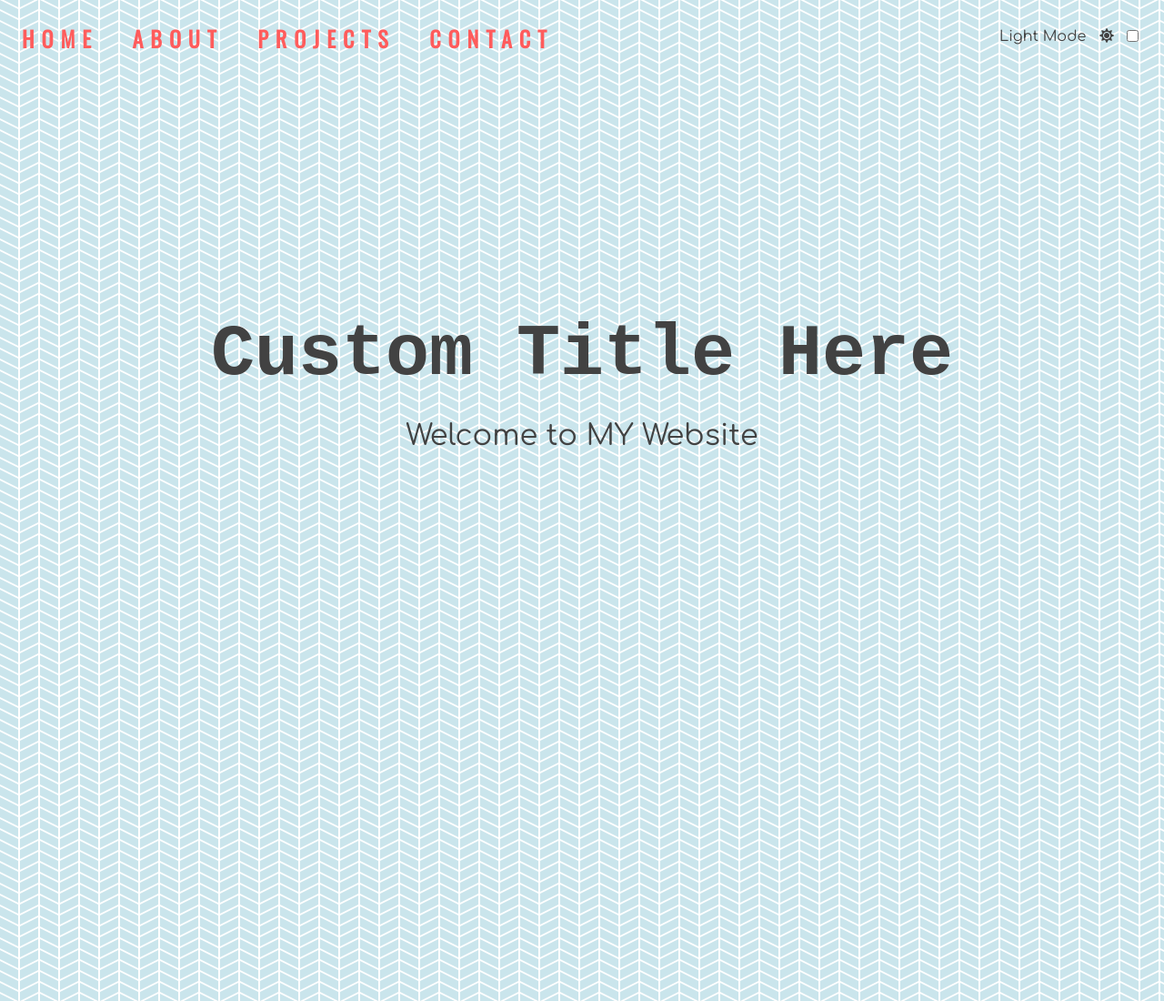
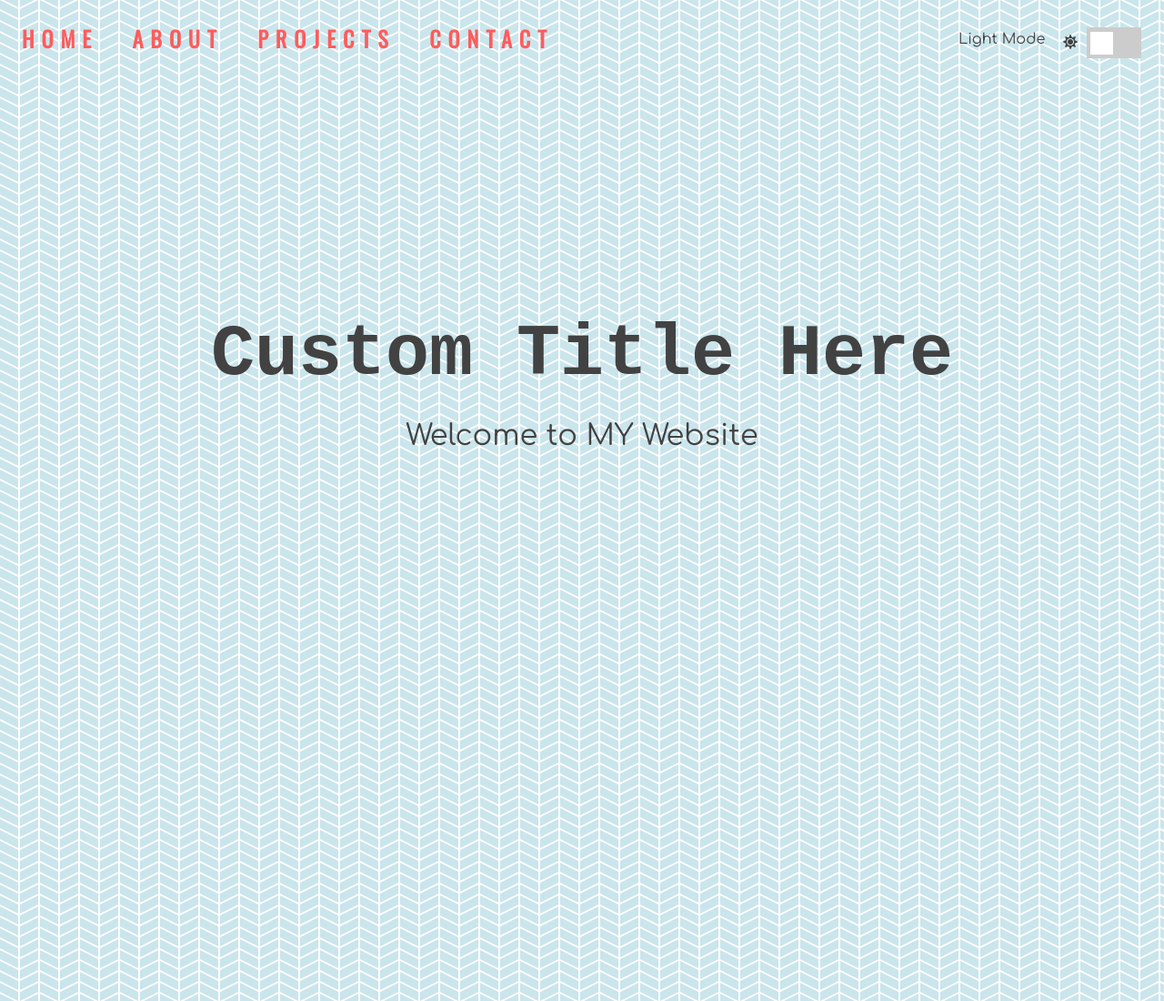
Before and after one commit to jacodegithub/Light-and-Dark-Mode, a plain HTML site: page index.html in a window 1280 px wide. Shown: the top 1100 px of the page at 91% size. Drawn offline with nearby package versions, Linux system fonts and the light colour scheme.

Commit message:
working making toggle in navbar

```diff
--- a/style.css
+++ b/style.css
@@ -142,5 +142,40 @@ a:focus, a:hover {
  }
 
  .toggle-text {
+    position: relative;
+    top: -4px;
+    right: 5px;
+    color: var(--on-background);
+ }
 
+ .theme-switch {
+    display: inline-block;
+    height: 34px;
+    position: relative;
+    width: 60px;
  }
+
+ .theme-switch input {
+    display: none;
+ }
+
+ .slider {
+    background: #ccc;
+    bottom: 0;
+    cursor: pointer;
+    left: 0;
+    position: absolute;
+    right: 0;
+    top: 0;
+    transition: 0.4s;
+ }
+ .slider::before {
+    content: '';
+    background: #fff;
+    bottom: 4px;
+    height: 25px;
+    left: 4px;
+    position: absolute;
+    transition: .4s;
+    width: 25px;
+ }
```
